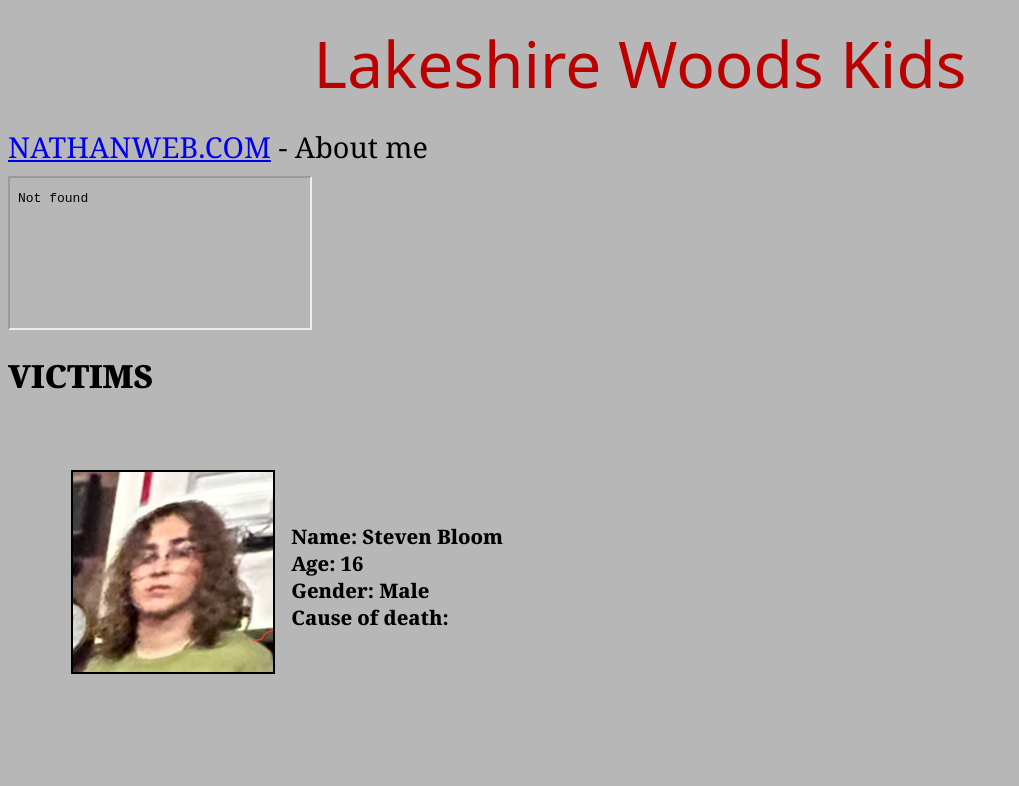
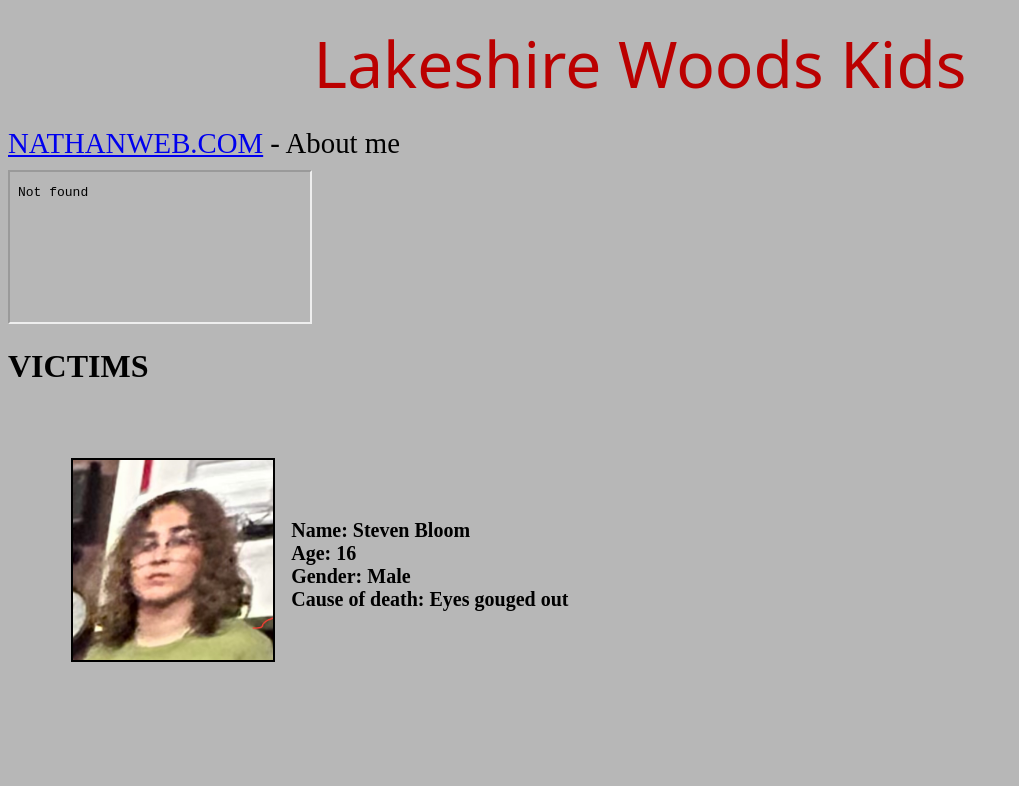
Before and after one commit to TrEKi722/lakeshirewoodskids, a plain HTML site: page index.html in a window 1280 px wide. Shown: the top 786 px of the page, without its empty margins (0-1019 px from the left). Drawn offline with Linux system fonts and the light colour scheme; a web font is replaced by a local one.

Commit message:
Added death causes & adjusted fonts

```diff
--- a/index.html
+++ b/index.html
@@ -13,7 +13,7 @@
     <div>
         <div class="person">
           <img src="/media/steven.jpg" alt="Steven Bloom" />
-          <p>Name: Steven Bloom<br>Age: 16<br>Gender: Male<br>Cause of death:</p>
+          <p>Name: Steven Bloom<br>Age: 16<br>Gender: Male<br>Cause of death: Eyes gouged out</p>
         </div>
         <div class="person">
           <img src="/media/christopher.jpg" alt="Christopher Sempers" />
@@ -21,7 +21,7 @@
         </div>
         <div class="person">
           <img src="/media/nikolai.jpg" alt="Nikolai Abraham" />
-          <p>Name: Nikolai Abraham<br>Age: 16<br>Gender: Male<br>Cause of death:</p>
+          <p>Name: Nikolai Abraham<br>Age: 16<br>Gender: Male<br>Cause of death: Strangled to death</p>
         </div>
         <div class="person">
           <img src="/media/franklin.jpg" alt="Franklin Garcia" />
@@ -29,23 +29,23 @@
         </div>
         <div class="person">
           <img src="/media/jonathan.jpg" alt="Jonathan-Dester Tuckerson" />
-          <p>Name: Jonathan-Dester Tuckerson<br>Age: 16<br>Gender: Male<br>Cause of death: Shot in the side of the head with .300 Winchester Magnum rifle round</p>
+          <p>Name: Jonathan-Dester Tuckerson<br>Age: 16<br>Gender: Male<br>Cause of death: Shot in the side of the body with .300 Winchester Magnum rifle round</p>
         </div>
         <div class="person">
           <img src="/media/albert.jpg" alt="Albert Sato" />
-          <p>Name: Albert Sato<br>Age: 16<br>Gender: Male<br>Cause of death:</p>
+          <p>Name: Albert Sato<br>Age: 16<br>Gender: Male<br>Cause of death: Shot in the head</p>
         </div>
         <div class="person">
           <img src="/media/benjamin.jpg" alt="Benjamin Weekes" />
-          <p>Name: Benjamin Weekes<br>Age: 16<br>Gender: Male<br>Cause of death:</p>
+          <p>Name: Benjamin Weekes<br>Age: 16<br>Gender: Male<br>Cause of death: Shot in the back of head by 9mm</p>
         </div>
         <div class="person">
           <img src="/media/derek.jpg" alt="Derek Marsh" />
-          <p>Name: Derek Marsh<br>Age: 16<br>Gender: Male<br>Cause of death:</p>
+          <p>Name: Derek Marsh<br>Age: 16<br>Gender: Male<br>Cause of death: Stabbed in the chest</p>
         </div>
         <div class="person">
           <img src="/media/robert.jpg" alt="Robert Wood" />
-          <p>Name: Robert Wood<br>Age: 16<br>Gender: Male<br>Cause of death:</p>
+          <p>Name: Robert Wood<br>Age: 16<br>Gender: Male<br>Cause of death: Hit by a car</p>
         </div>
     </div>
 </body>
--- a/style.css
+++ b/style.css
@@ -35,7 +35,7 @@ h1 {
 
 h2 {
   color: #000;
-  font-family: "Noto Serif", serif;
+  font-family: "Times New Roman", Times, serif;
   font-weight: 400;
   font-style: normal;
   font-size: 1.8rem;
@@ -46,7 +46,7 @@ h2 {
 
 h3 {
   color: #000;
-  font-family: "Noto Serif", serif;
+  font-family: "Times New Roman", Times, serif;
   font-weight: 900;
   font-style: normal;
   font-size: 2rem;
@@ -57,8 +57,8 @@ h3 {
 
 p {
   color: #000;
-  font-family: "Noto Serif", serif;
-  font-weight: 780;
+  font-family: "Times New Roman", Times, serif;
+  font-weight: 800;
   font-style: normal;
   font-size: 1.25rem;
   text-align: left;
```
